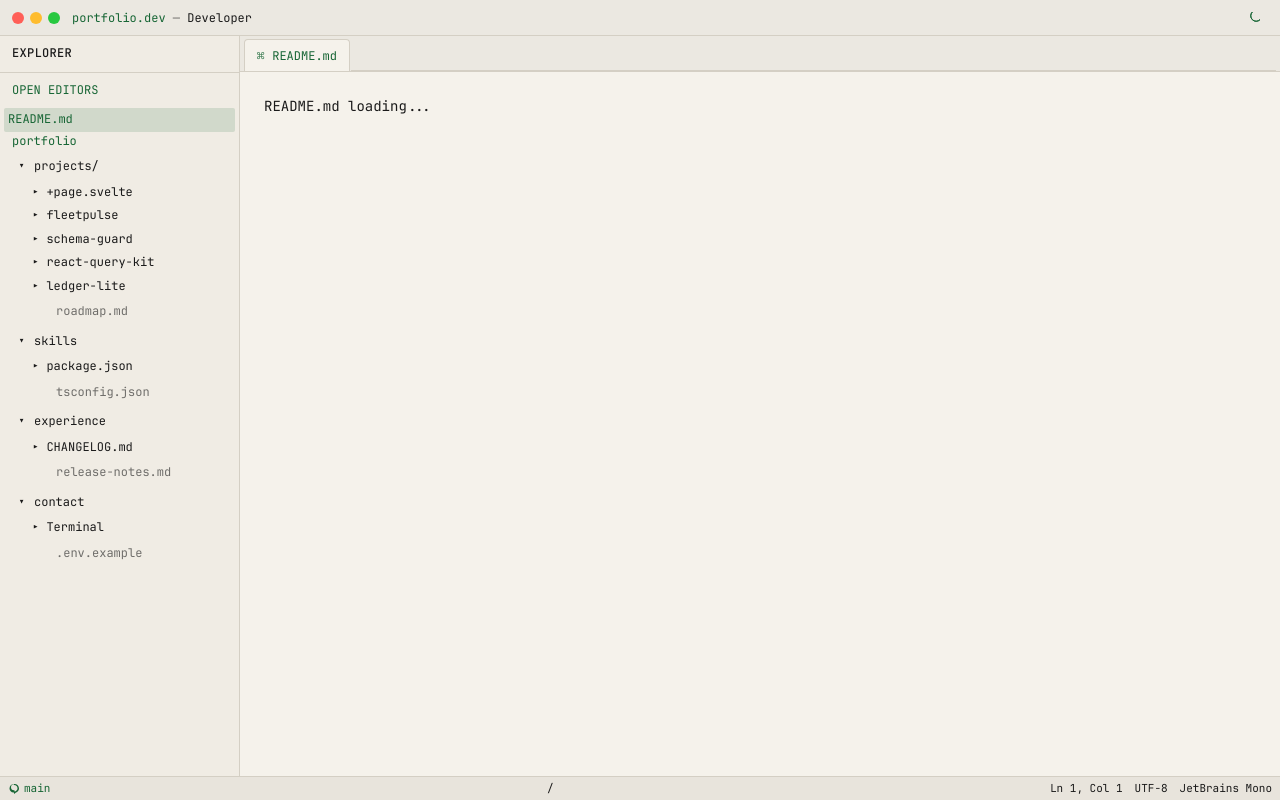
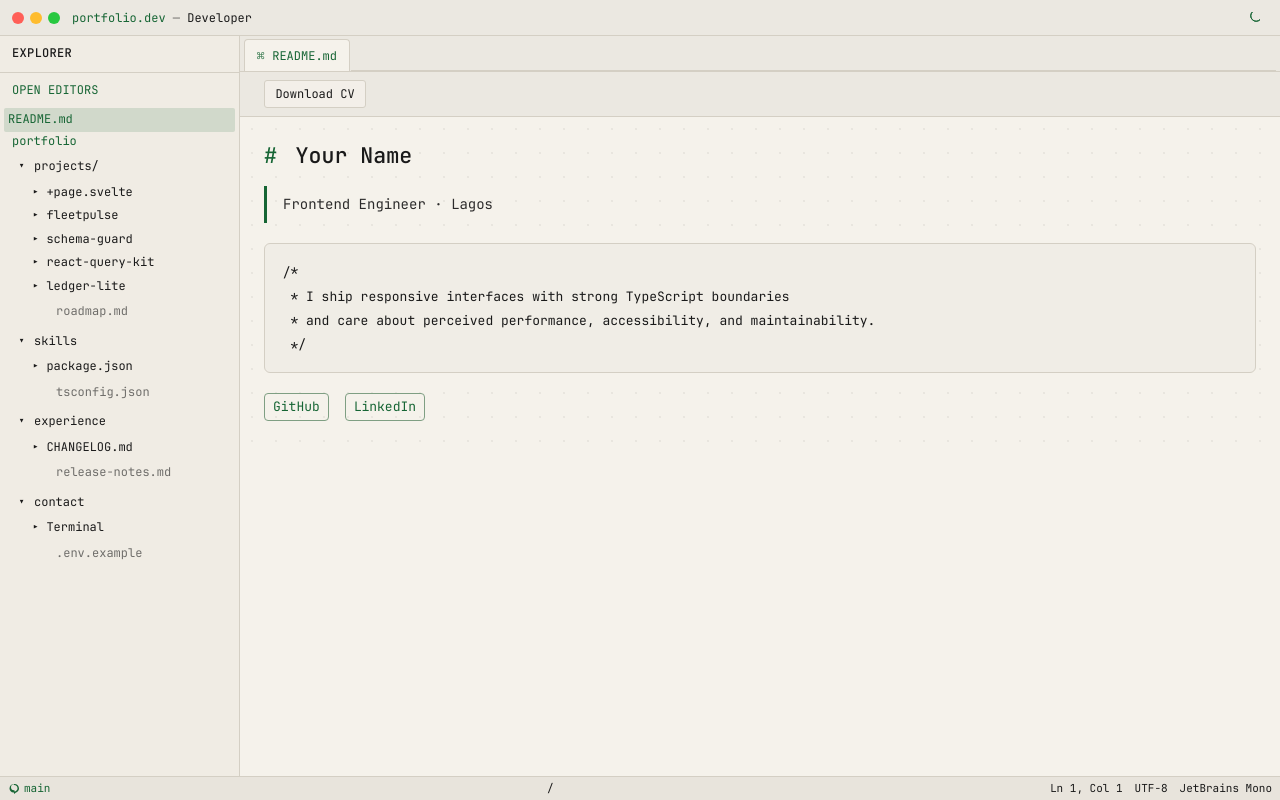
Before and after one commit to Truella/truella_, a SvelteKit app: page / in a window 1280 px wide. Both pictures are taken after a click on the button "Switch to light theme". Built offline with nearby package versions, Linux system fonts and the light colour scheme.

Commit message:
feat: hero — README.md view

```diff
--- a/src/app.css
+++ b/src/app.css
@@ -118,3 +118,140 @@ button,
 .sidebar-folder:hover {
 	background-color: color-mix(in srgb, var(--color-muted) 10%, transparent);
 }
+
+.typewriter-wrap {
+	display: inline;
+}
+
+.typewriter-cursor {
+	display: inline-block;
+	width: 0;
+	height: 1.05em;
+	margin-left: 1px;
+	border-left: 2px solid var(--color-accent);
+	vertical-align: text-bottom;
+	animation: typewriter-cursor-blink 1s steps(1, end) infinite;
+}
+
+@keyframes typewriter-cursor-blink {
+	0%,
+	49% {
+		opacity: 1;
+	}
+	50%,
+	100% {
+		opacity: 0;
+	}
+}
+
+.readme-root {
+	margin: -1.5rem;
+	min-height: calc(100% + 3rem);
+	display: flex;
+	flex-direction: column;
+}
+
+.readme-toolbar {
+	display: flex;
+	align-items: center;
+	gap: 0.5rem;
+	padding: 0.5rem 1.5rem;
+	border-bottom: 1px solid var(--color-border);
+	background-color: var(--color-tab-bar);
+}
+
+.readme-toolbar-btn {
+	font: inherit;
+	font-size: 0.75rem;
+	padding: 0.25rem 0.65rem;
+	border-radius: 3px;
+	border: 1px solid var(--color-border);
+	background-color: color-mix(in srgb, var(--color-editor-bg) 80%, transparent);
+	color: var(--color-muted);
+}
+
+.readme-toolbar-btn:hover {
+	border-color: var(--color-accent);
+	color: var(--color-accent);
+}
+
+.readme-body {
+	flex: 1;
+	padding: 1.5rem 1.5rem 2rem;
+	background-color: var(--color-editor-bg);
+	background-image: radial-gradient(
+		circle at center,
+		color-mix(in srgb, var(--color-muted) 6%, transparent) 1px,
+		transparent 1px
+	);
+	background-size: 24px 24px;
+}
+
+.readme-h1 {
+	margin: 0 0 1rem;
+	font-size: 1.35rem;
+	font-weight: 600;
+	line-height: 1.35;
+	color: var(--color-muted);
+}
+
+.readme-hash {
+	margin-right: 0.35rem;
+	color: var(--color-accent);
+	font-weight: 600;
+}
+
+.readme-secondary {
+	margin-top: 0.25rem;
+}
+
+.readme-bq {
+	margin: 0 0 1.25rem;
+	padding: 0.5rem 0 0.5rem 1rem;
+	border-left: 3px solid var(--color-accent);
+	color: color-mix(in srgb, var(--color-muted) 92%, var(--color-bg));
+	font-size: 0.875rem;
+}
+
+.readme-bq p {
+	margin: 0;
+}
+
+.readme-fence {
+	margin: 0 0 1.25rem;
+	padding: 1rem 1.1rem;
+	border-radius: 6px;
+	border: 1px solid var(--color-border);
+	background-color: color-mix(in srgb, var(--color-chrome) 55%, var(--color-editor-bg));
+	overflow-x: auto;
+}
+
+.readme-code {
+	font-family: inherit;
+	font-size: 0.8125rem;
+	line-height: 1.55;
+	color: var(--color-muted);
+	white-space: pre;
+}
+
+.readme-links {
+	margin: 0;
+	font-size: 0.8125rem;
+	line-height: 1.6;
+}
+
+.readme-badge {
+	display: inline-block;
+	margin-right: 0.5rem;
+	margin-bottom: 0.35rem;
+	padding: 0.15rem 0.5rem;
+	border-radius: 4px;
+	border: 1px solid color-mix(in srgb, var(--color-accent) 45%, var(--color-border));
+	color: var(--color-accent);
+	text-decoration: none;
+	font-weight: 500;
+}
+
+.readme-badge:hover {
+	background-color: color-mix(in srgb, var(--color-accent) 12%, transparent);
+}
--- /dev/null
+++ b/src/lib/components/sections/Readme.svelte
@@ -0,0 +1,36 @@
+<script lang="ts">
+	import { fade } from 'svelte/transition';
+	import Typewriter from '$lib/components/ui/Typewriter.svelte';
+
+	let secondaryVisible = $state(false);
+</script>
+
+<div class="readme-root">
+	<div class="readme-toolbar">
+		<button type="button" class="readme-toolbar-btn">Download CV</button>
+	</div>
+	<div class="readme-body">
+		<h1 class="readme-h1">
+			<span class="readme-hash">#</span>
+			<Typewriter text="Your Name" on:done={() => (secondaryVisible = true)} />
+		</h1>
+
+		{#if secondaryVisible}
+			<div class="readme-secondary" in:fade={{ duration: 300 }}>
+				<blockquote class="readme-bq">
+					<p>Frontend Engineer · Lagos</p>
+				</blockquote>
+
+				<pre class="readme-fence"><code class="readme-code"><span class="readme-code-inner">/*
+ * I ship responsive interfaces with strong TypeScript boundaries
+ * and care about perceived performance, accessibility, and maintainability.
+ */</span></code></pre>
+
+				<p class="readme-links">
+					<a class="readme-badge" href="https://github.com/alexrivera">GitHub</a>
+					<a class="readme-badge" href="https://www.linkedin.com/in/alexrivera-dev">LinkedIn</a>
+				</p>
+			</div>
+		{/if}
+	</div>
+</div>
--- /dev/null
+++ b/src/lib/components/ui/Typewriter.svelte
@@ -0,0 +1,41 @@
+<script lang="ts">
+	import { createEventDispatcher, onMount } from 'svelte';
+
+	type Props = {
+		text: string;
+		speed?: number;
+		onDone?: () => void;
+	};
+
+	let { text, speed = 40, onDone }: Props = $props();
+
+	const dispatch = createEventDispatcher<{ done: void }>();
+
+	let displayed = $state('');
+
+	function finish() {
+		onDone?.();
+		dispatch('done');
+	}
+
+	onMount(() => {
+		if (text.length === 0) {
+			finish();
+			return;
+		}
+		let i = 0;
+		const id = setInterval(() => {
+			i += 1;
+			displayed = text.slice(0, i);
+			if (i >= text.length) {
+				clearInterval(id);
+				finish();
+			}
+		}, speed);
+		return () => clearInterval(id);
+	});
+</script>
+
+<span class="typewriter-wrap">
+	{displayed}<span class="typewriter-cursor" aria-hidden="true"></span>
+</span>
--- a/src/routes/+page.svelte
+++ b/src/routes/+page.svelte
@@ -1,3 +1,7 @@
-<p class="text-sm" style="color: var(--color-muted)">README.md loading...</p>
+<script lang="ts">
+	import Readme from '$lib/components/sections/Readme.svelte';
+</script>
+
+<Readme />
 <div id="package-json" class="sr-only">package.json</div>
 <div id="changelog" class="sr-only">CHANGELOG.md</div>
```
